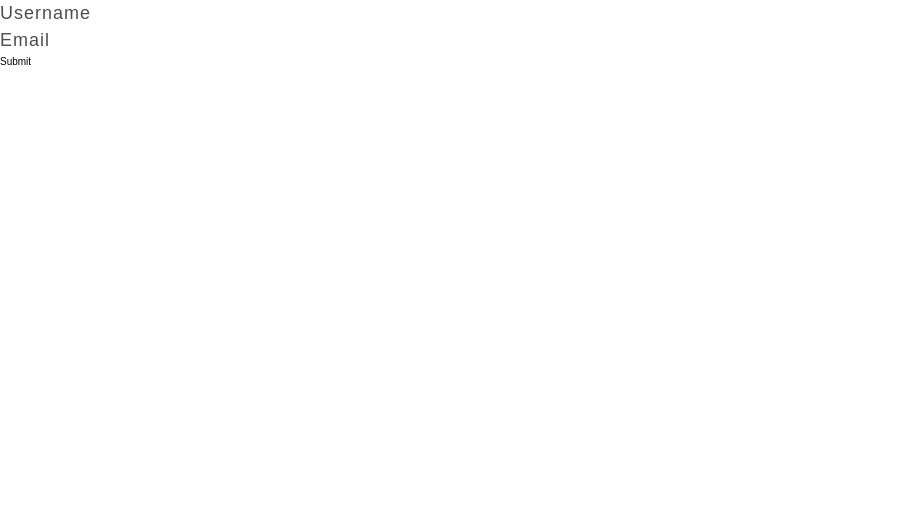
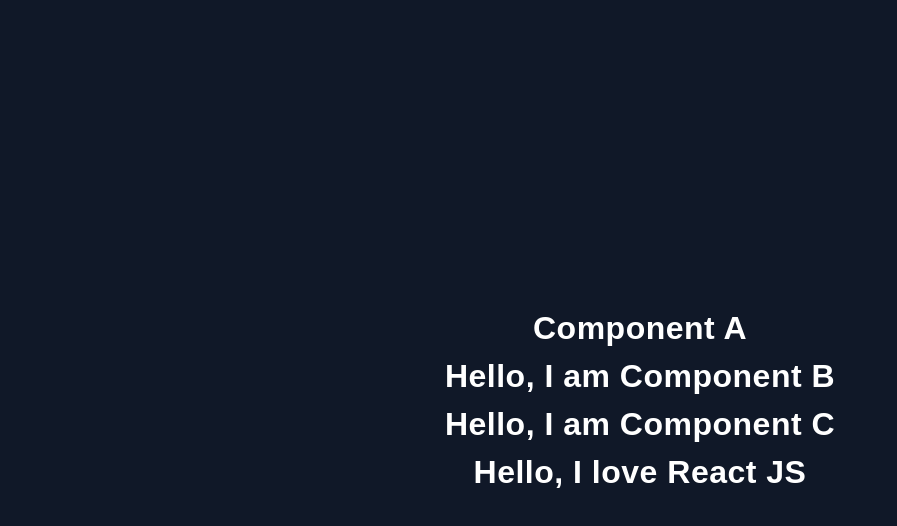
Before and after one commit to NishuJat144/React-Journey, a React (Vite) app: page / in a window 1280 px wide. Shown: the top 526 px of the page, without its empty margins (0-897 px from the left). Built offline with nearby package versions, Linux system fonts and the light colour scheme.

Commit message:
Prop Drilling in react

```diff
--- /dev/null
+++ b/src/components/PropDrilling.jsx
@@ -0,0 +1,38 @@
+export const ParentComponent = () => {
+    return (
+        <section
+         className= {`p-4 h-lvh font-display tracking-wider flex flex-col
+         justify-center items-center bg-gray-900 text-white`}>
+              <h1 className = "!text-white">Component A</h1>
+              <ChildComponent data = "React JS" />
+
+        </section>
+
+    );
+};
+
+const ChildComponent = (props) => {
+    return (
+       <>
+       <h1 className = "!text-white">Hello, I am Component B</h1>
+       <GrandChildComponent data = {props.data} />
+       </>
+    )
+}
+
+const GrandChildComponent = (props) => {
+    return (
+       <>
+       <h1 className = "!text-white">Hello, I am Component C</h1>
+       <GrandGrandChildComponent data = {props.data} />
+       </>
+    )
+}
+
+const GrandGrandChildComponent = (props) => {
+    return (
+       <>
+       <h1 className = "!text-white">Hello, I love {props.data}</h1>
+       </>
+    )
+}
--- a/src/main.jsx
+++ b/src/main.jsx
@@ -2,7 +2,8 @@
 import { createRoot } from 'react-dom/client'
 // import { Profile } from './components/Profile.jsx'
 import './index.css'
-import { UseId } from './components/hooks/useId'
+import { ParentComponent } from './components/PropDrilling'
+// import { UseId } from './components/hooks/useId'
 // import { ForwardRef } from './components/hooks/useRef/ForwardRef'
 // import { UseRef } from './components/hooks/useRef'
 // import { HowNotToFetchApi } from './components/hooks/useEffect/HowNotToFetchApi'
@@ -77,7 +78,9 @@
 
   {/* <ForwardRef/> */}
 
-  <UseId/>
+  {/* <UseId/> */}
+
+  <ParentComponent/>
 
   </StrictMode>
 )
```
